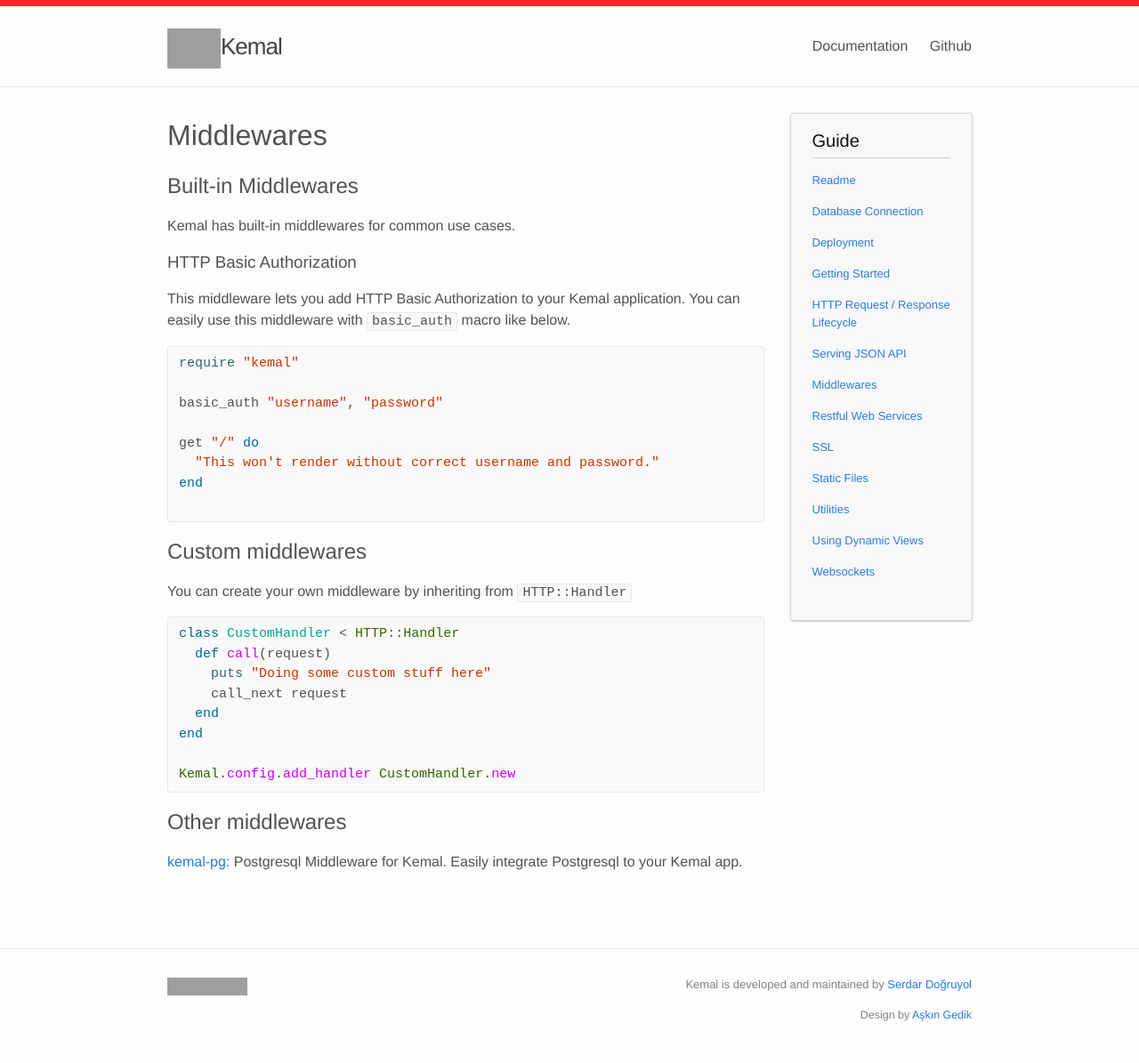
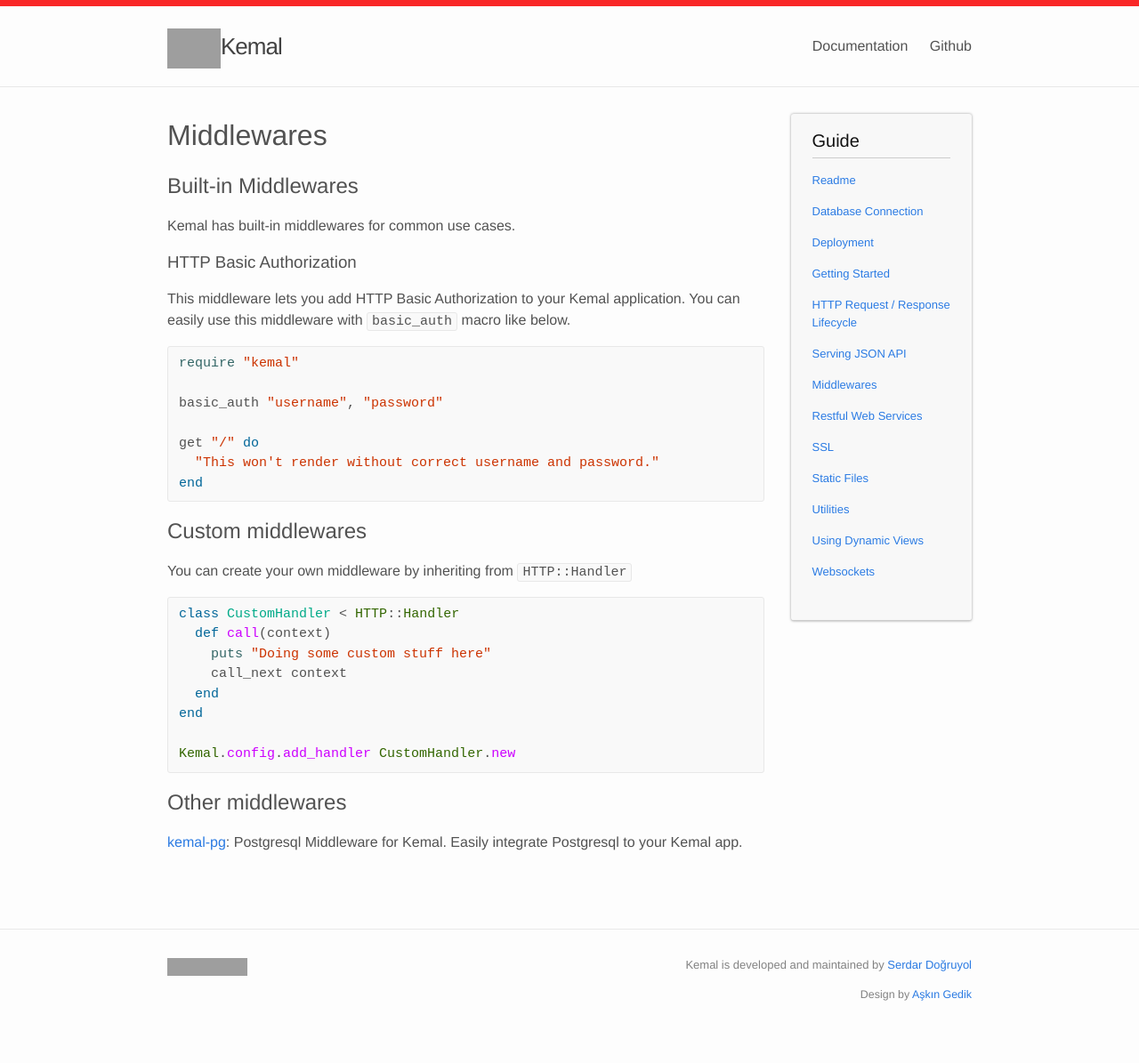
Before and after one commit to kemalcr/kemal, a Jekyll site: the page built from _docs/middlewares.md, in a window 1280 px wide. Shown: the whole page at 89% size. Built offline with Jekyll 4.4.1, drawn with Linux system fonts in a browser that asks for light colours; Markdown is read by kramdown in place of the engine named in the settings; after the commit the page ends 1173 px from its top, so only the background shows below that; grey boxes are pictures that could not be loaded.

Commit message:
Update docs for 0.8.0

````diff
--- a/_docs/middlewares.md
+++ b/_docs/middlewares.md
@@ -20,7 +20,6 @@
 get "/" do
   "This won't render without correct username and password."
 end
-
 ```
 
 ## Custom middlewares
@@ -29,9 +28,9 @@
 
 ```ruby
 class CustomHandler < HTTP::Handler
-  def call(request)
+  def call(context)
     puts "Doing some custom stuff here"
-    call_next request
+    call_next context
   end
 end
 
````
Also changed, not shown: _docs/json.md (+1 -1 lines), _docs/utilities.md (+3 -4 lines), _docs/views.md (+2 -1 lines).
